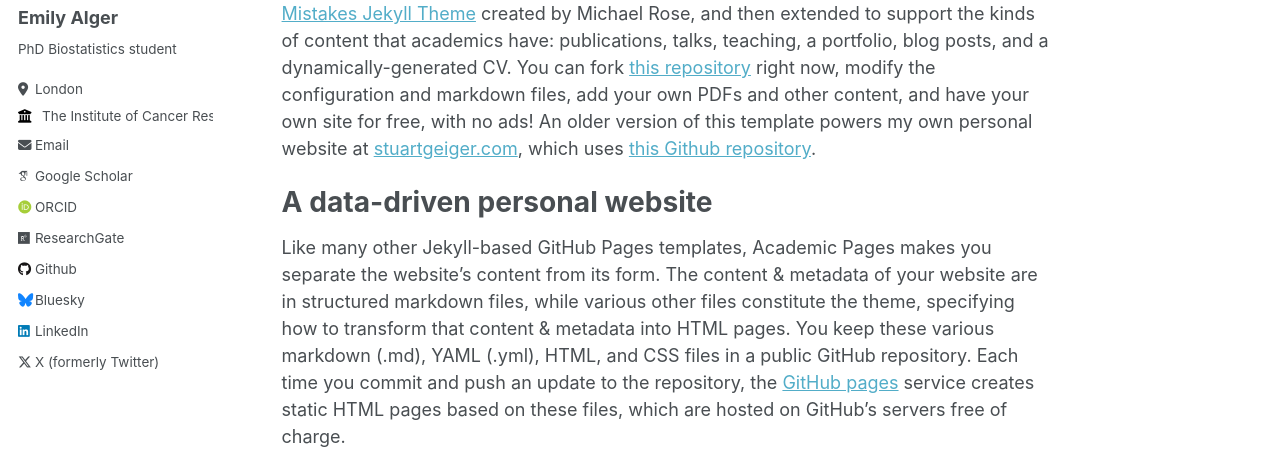
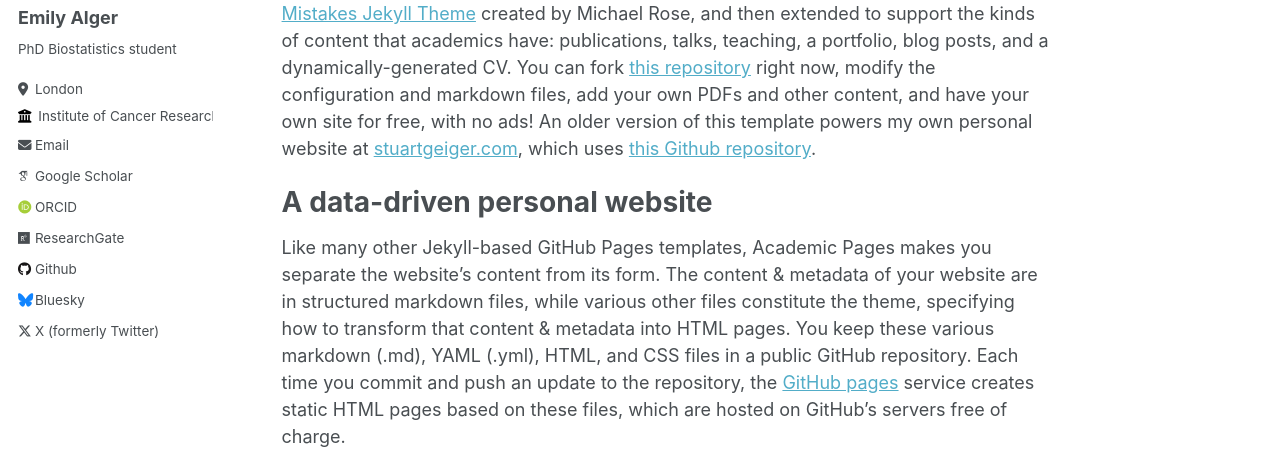
Before and after one commit to alemily100/alemily100.github.io, a Jekyll site: the page built from _pages/about.md, in a window 1280 px wide. Shown: the part 284-743 px from the top of the page. Built offline with Jekyll 4.4.1, drawn with Linux system fonts in a browser that asks for light colours; some web fonts are replaced.

Commit message:
Update _config.yml

```diff
--- a/_config.yml
+++ b/_config.yml
@@ -26,7 +26,7 @@ author:
   pronouns         : # example: "she/her"
   bio              : "PhD Biostatistics student "
   location         : "London"
-  employer         : " The Institute of Cancer Research"
+  employer         : "Institute of Cancer Research"
   uri              : # URL
   email            : "emily.alger@icr.ac.uk"
 
@@ -57,7 +57,7 @@ author:
   keybase          : # Username
   instagram        : # Username
   lastfm           : # Username
-  linkedin         : Emily Alger
+  linkedin         : # Username
   mastodon         : # URL
   medium           : # URL
   pinterest        : # Username
```
